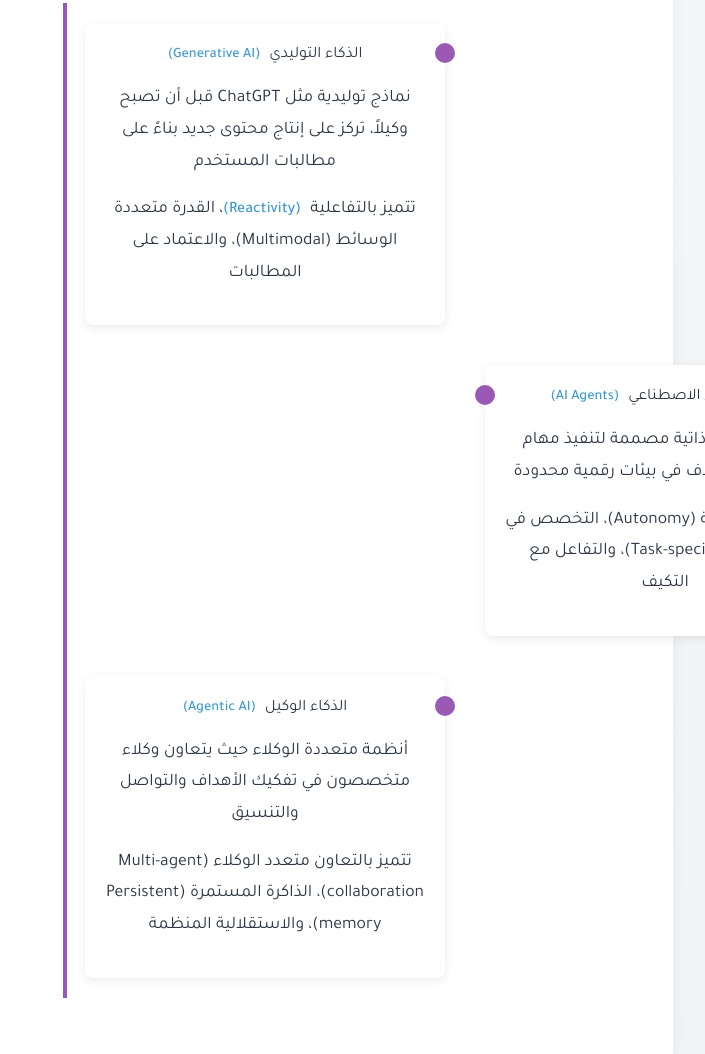
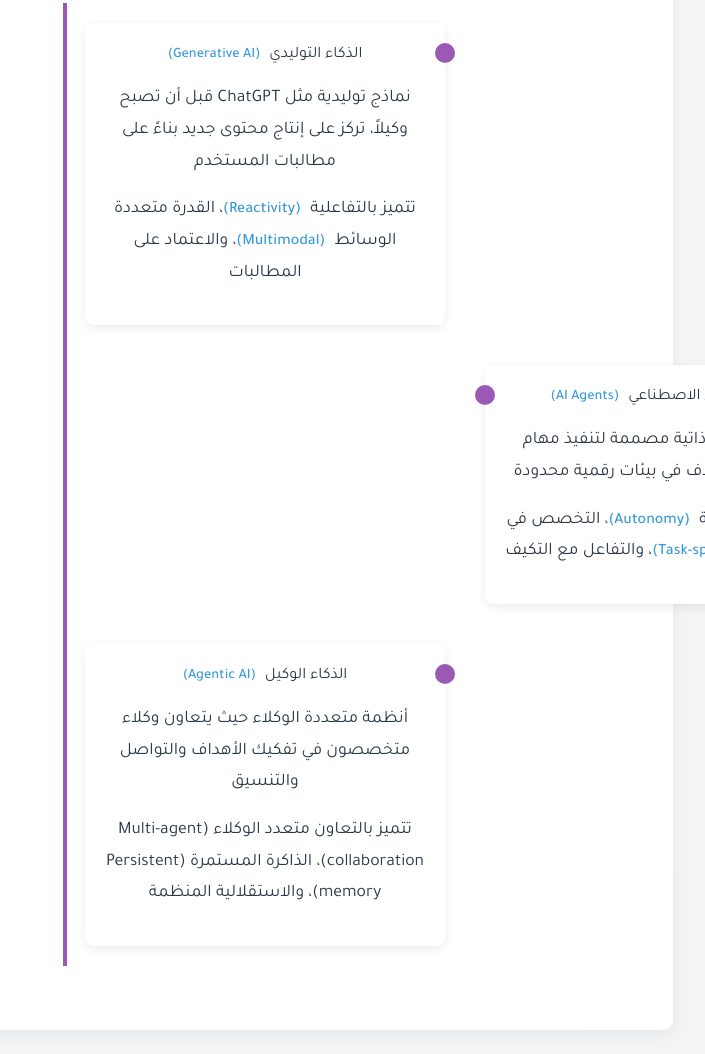
Before and after one commit to basheeraltawil/ai-agent-agentic-ai, a plain HTML site: page index.html in a window 1280 px wide. Shown: the part 665-1719 px from the top of the page, without its empty margins (575-1280 px from the left). Drawn offline with nearby package versions, Linux system fonts and the light colour scheme.

Commit message:
Update index.html

```diff
--- a/index.html
+++ b/index.html
@@ -698,16 +698,18 @@
     <div class="timeline-content">
         <h4>الذكاء التوليدي <span class="english-term">(Generative AI)</span></h4>
         <p>نماذج توليدية مثل ChatGPT قبل أن تصبح وكيلاً، تركز على إنتاج محتوى جديد بناءً على مطالبات المستخدم</p>
-                        <p>تتميز بالتفاعلية <span class="english-term">(Reactivity)</span>، القدرة متعددة الوسائط <span class="english term">(Multimodal)</span>، والاعتماد على المطالبات</p>
+        <p>تتميز بالتفاعلية <span class="english-term">(Reactivity)</span>، القدرة متعددة الوسائط <span class="english-term">(Multimodal)</span>، والاعتماد على المطالبات</p>
     </div>
 </div>
+
 <div class="timeline-item">
     <div class="timeline-content">
         <h4>وكلاء الذكاء الاصطناعي <span class="english-term">(AI Agents)</span></h4>
         <p>كيانات برمجية ذاتية مصممة لتنفيذ مهام موجهة نحو الهدف في بيئات رقمية محدودة</p>
-                        <p>تتميز بالاستقلالية <span class="english term">(Autonomy)</span>، التخصص في المهام <span class="english term">(Task-specificity)</span>، والتفاعل مع التكيف</p>
+        <p>تتميز بالاستقلالية <span class="english-term">(Autonomy)</span>، التخصص في المهام <span class="english-term">(Task-specificity)</span>، والتفاعل مع التكيف</p>
     </div>
 </div>
+
                 <div class="timeline-item">
                     <div class="timeline-content">
                         <h4>الذكاء الوكيل <span class="english-term">(Agentic AI)</span></h4>
```
Lines whose indentation alone changed are shown as unchanged.
